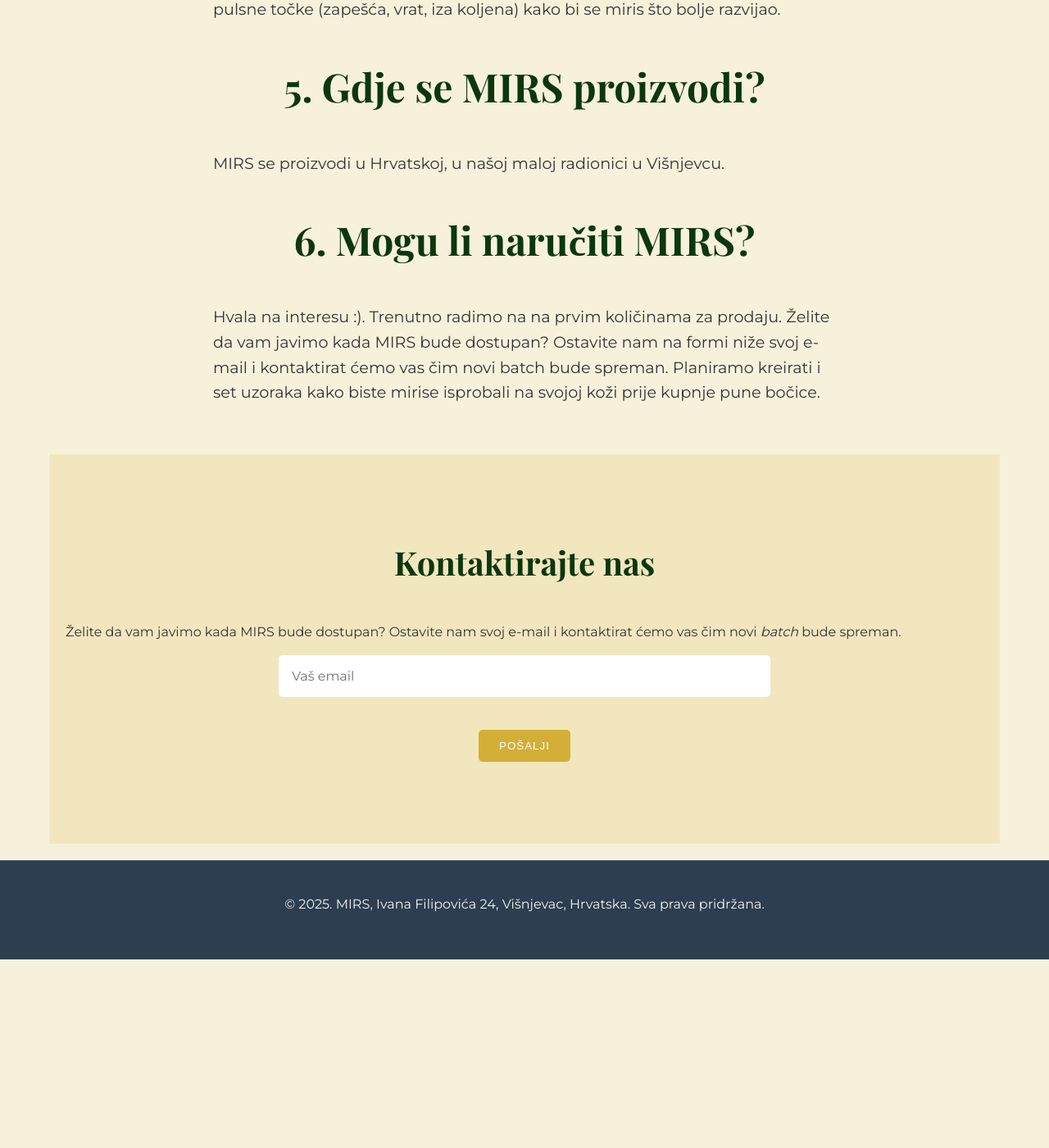
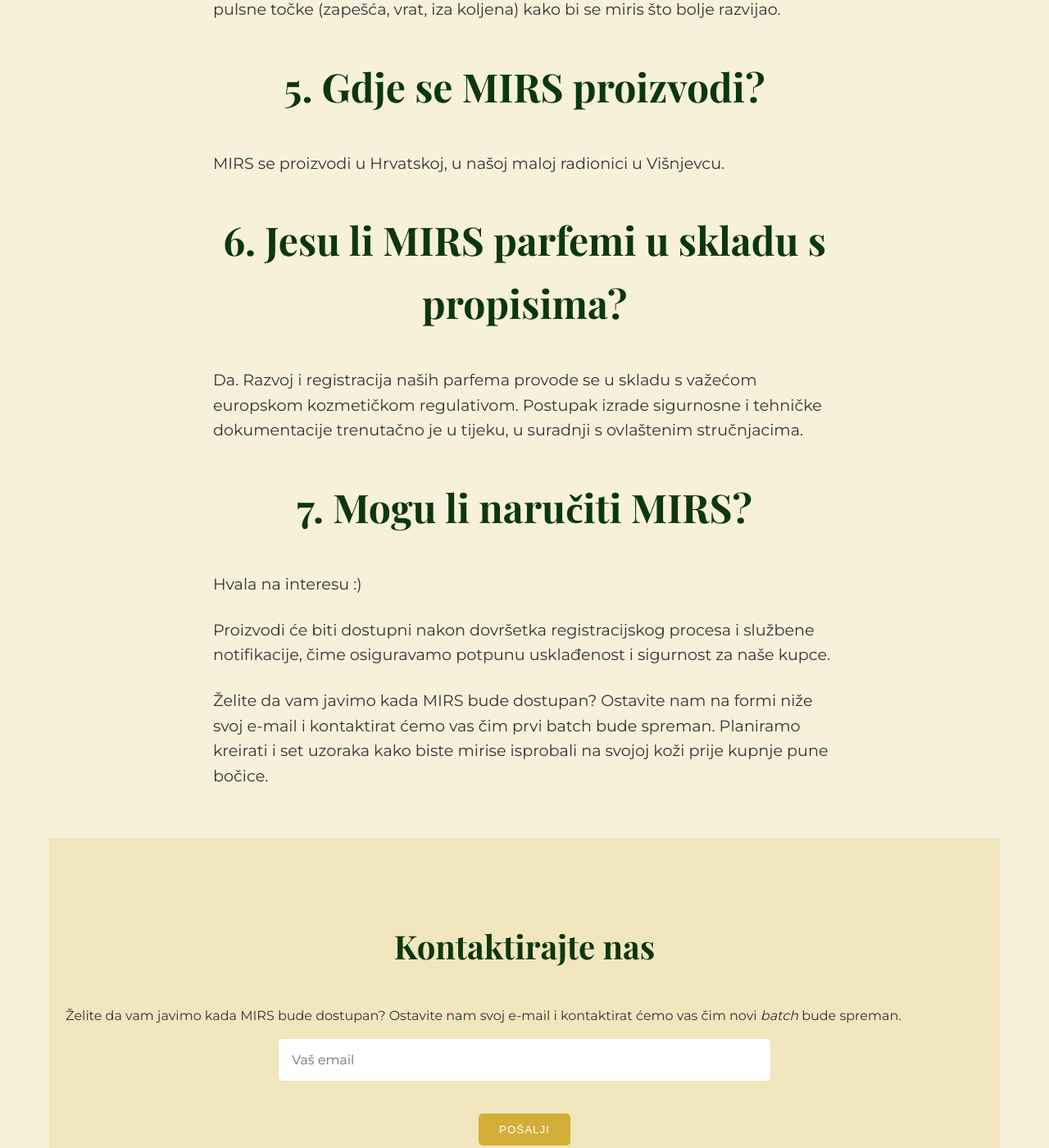
Before and after one commit to banovotz/mirs, a Jekyll site: the page built from faq.md, in a window 1280 px wide and 1400 px high, scrolled down 1948 px. Shown: the whole window at 82% size. Built offline with Jekyll 4.4.1, drawn with Linux system fonts in a browser that asks for light colours; comment, search, counter and statistics services are not loaded; before the commit the page ends 3118 px from its top, so only the background shows below that; some of the changed text lies outside the part shown.

Commit message:
Regulatory texts

```diff
--- a/_includes/footer.html
+++ b/_includes/footer.html
@@ -1,5 +1,6 @@
 <footer>
     <div class="container">
         <p>&copy; {{ site.time | date: '%Y' }}. MIRS, Ivana Filipovića 24, Višnjevac, Hrvatska. Sva prava pridržana.</p>
+        <sub>MIRS parfemi razvijaju se s posebnom pažnjom prema kvaliteti i usklađenosti. Regulatorni postupci trenutačno su u tijeku.</sub>
     </div>
 </footer>
--- a/faq.md
+++ b/faq.md
@@ -29,7 +29,15 @@
 
 MIRS se proizvodi u Hrvatskoj, u našoj maloj radionici u Višnjevcu.
 
+## 6.  Jesu li MIRS parfemi u skladu s propisima?
 
-## 6. Mogu li naručiti MIRS?
+Da. Razvoj i registracija naših parfema provode se u skladu s važećom europskom kozmetičkom regulativom. Postupak izrade sigurnosne i tehničke dokumentacije trenutačno je u tijeku, u suradnji s ovlaštenim stručnjacima.
 
-Hvala na interesu :). Trenutno radimo na na prvim količinama za prodaju. Želite da vam javimo kada MIRS bude dostupan? Ostavite nam na formi niže svoj e-mail i kontaktirat ćemo vas čim novi batch bude spreman. Planiramo kreirati i set uzoraka kako biste mirise isprobali na svojoj koži prije kupnje pune bočice.
+
+## 7. Mogu li naručiti MIRS?
+
+Hvala na interesu :)
+
+Proizvodi će biti dostupni nakon dovršetka registracijskog procesa i službene notifikacije, čime osiguravamo potpunu usklađenost i sigurnost za naše kupce.
+
+Želite da vam javimo kada MIRS bude dostupan?  Ostavite nam na formi niže svoj e-mail i kontaktirat ćemo vas čim prvi batch bude spreman. Planiramo kreirati i set uzoraka kako biste mirise isprobali na svojoj koži prije kupnje pune bočice.
```
